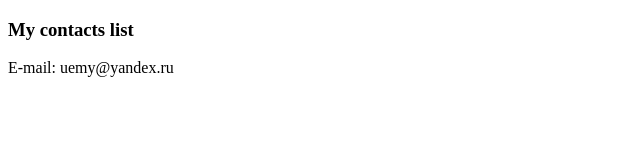
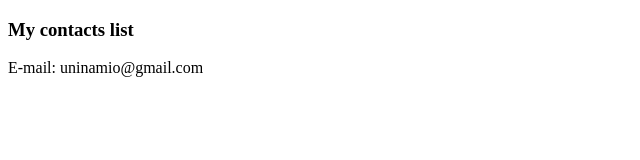
Before and after one commit to Anybodio/cv, a plain HTML site: page contactme.html in a window 1280 px wide. Shown: the full height of the page, 0-640 px from the left. Drawn offline with Linux system fonts and the light colour scheme.

Commit message:
Update contactme.html

```diff
--- a/contactme.html
+++ b/contactme.html
@@ -6,6 +6,6 @@
   </head>
   <body>
     <h3>My contacts list</h3>
-    <p>E-mail: uemy@yandex.ru</p>
+    <p>E-mail: uninamio@gmail.com</p>
   </body>
 </html>
```
